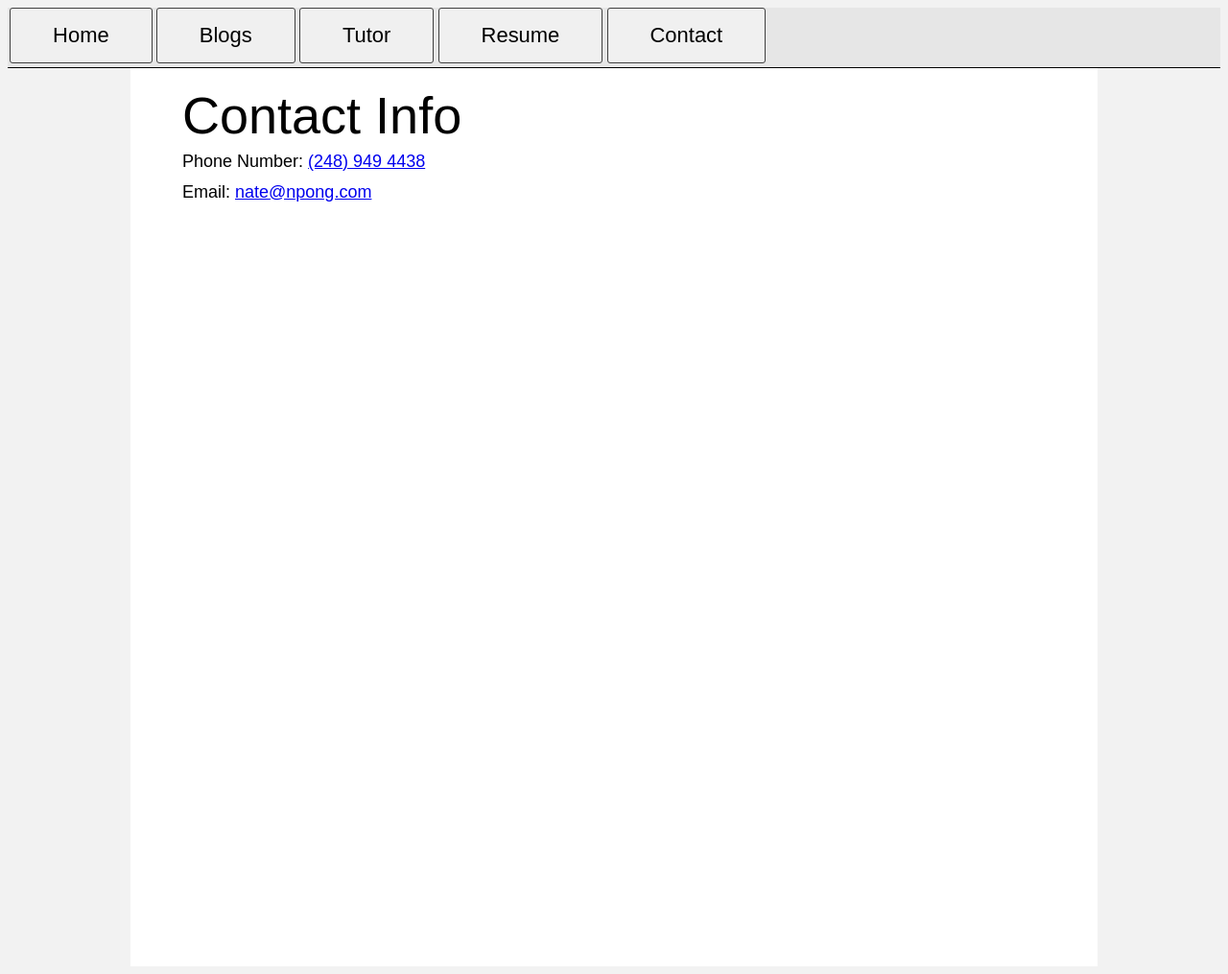
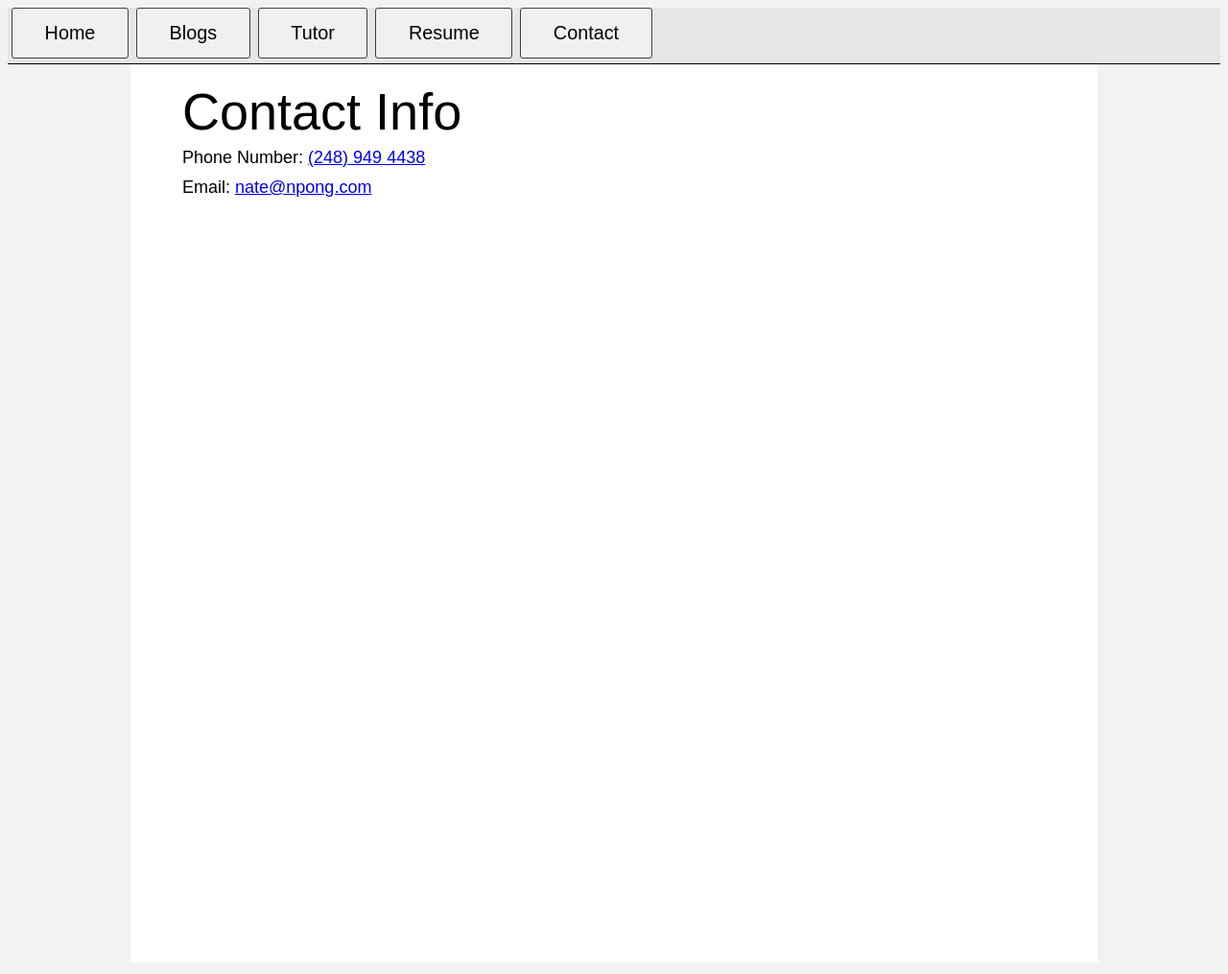
Before and after one commit to Player01osu/player01osu.github.io, a Jekyll site: the page built from contact.html, in a window 1280 px wide and 1015 px high. Shown: the whole window at 96% size. Built offline with Jekyll 4.4.1, drawn with Linux system fonts in a browser that asks for light colours.

Commit message:
Rework nav bar buttons to anchor left side

```diff
--- a/_sass/theme.scss
+++ b/_sass/theme.scss
@@ -18,15 +18,17 @@ body {
   a {
     border-radius: 3px;
     text-decoration-line: none;
-    font-size: 1.22em;
-    margin: 0em 0.1em;
-    padding: 0.55em 2.0em;
+    font-size: 1.1em;
+    font-weight: 360;
+    margin: 0em 0.2em;
+    padding: 0.50em 1.7em;
     background: #F0F0F0;
 
     border-color: #404040;
-    border-width: 1px;
+    border-width: 0.5px;
     border-style: solid;
     color: black;
+
 
     &:hover {
       color: #505050;
@@ -42,7 +44,6 @@ body {
   nav {
     display: flex;
     margin: auto auto;
-    max-width: 1400px;
   }
 
   border-bottom: 1px solid black;
```
